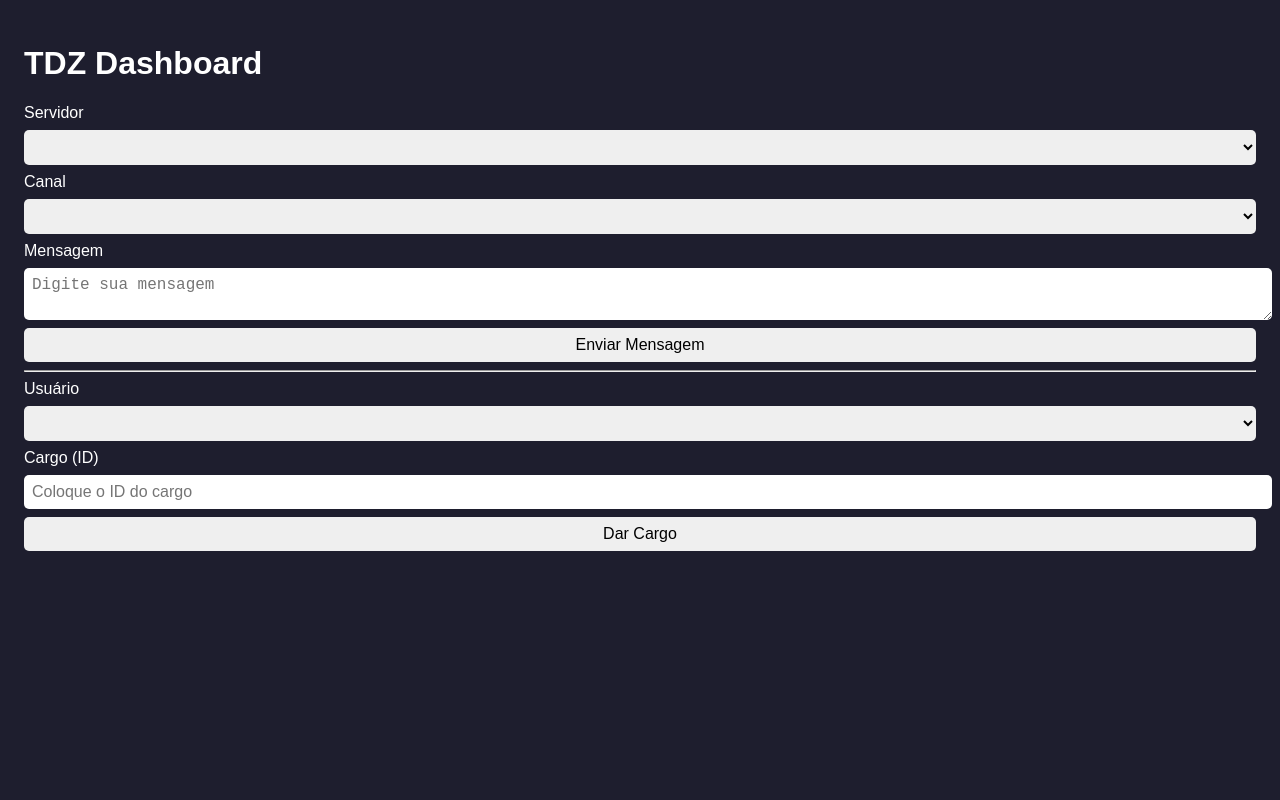
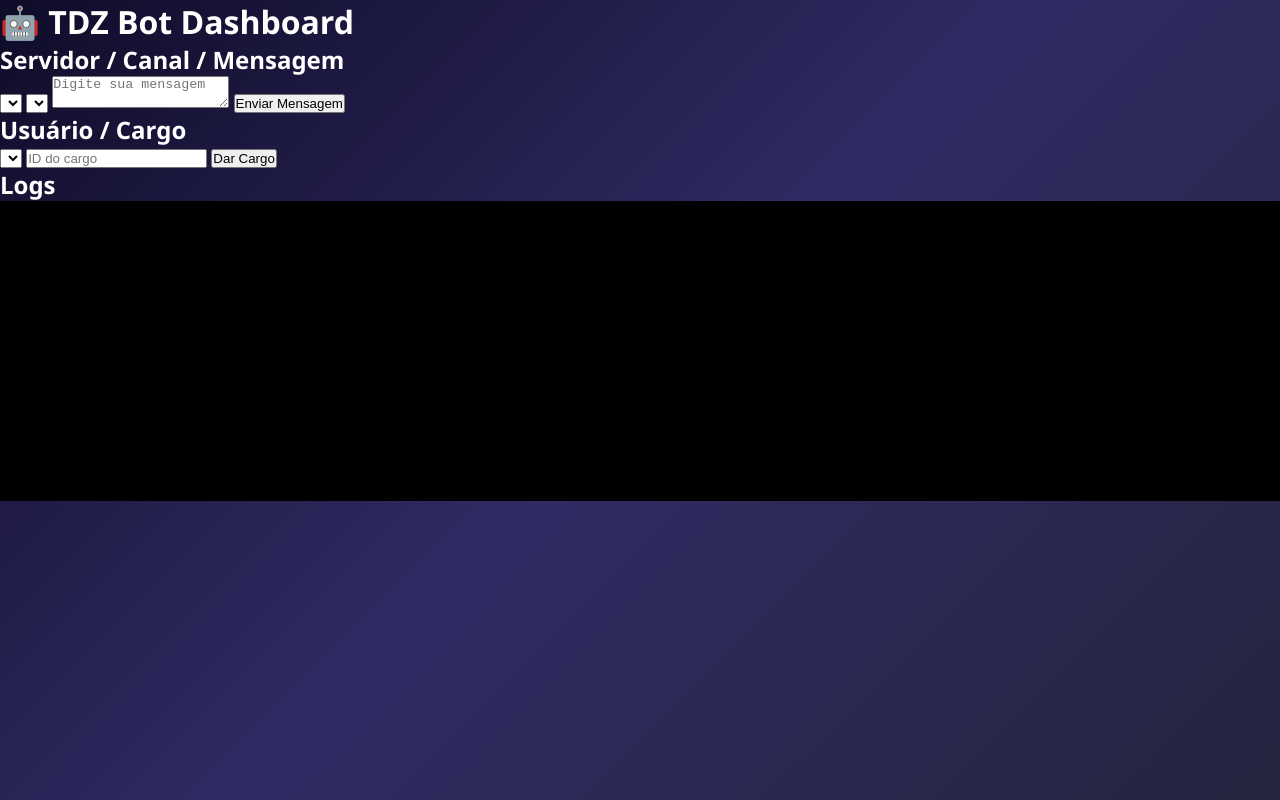
Before and after one commit to devpordiversao/dashboard-tdz, a website: page public/index.html in a window 1280 px wide. Drawn offline with Linux system fonts and the light colour scheme; no server answers.

Commit message:
Update index.html

```diff
--- a/public/index.html
+++ b/public/index.html
@@ -1,40 +1,38 @@
+<!-- public/index.html -->
 <!DOCTYPE html>
 <html lang="pt-BR">
 <head>
 <meta charset="UTF-8">
 <meta name="viewport" content="width=device-width, initial-scale=1.0">
 <title>TDZ Bot Dashboard</title>
-<style>
-body{font-family:sans-serif;background:#1e1e2e;color:#fff;padding:1rem}
-select,input,textarea,button{display:block;margin:0.5rem 0;padding:0.5rem;border-radius:5px;border:none;font-size:1rem;width:100%}
-button{cursor:pointer}
-</style>
+<link rel="stylesheet" href="style.css">
 </head>
 <body>
-<h1>TDZ Dashboard</h1>
+<h1>🤖 TDZ Bot Dashboard</h1>
 
-<label>Servidor</label>
-<select id="serverSelect"></select>
+<div class="dashboard-section">
+    <h2>Servidor / Canal / Mensagem</h2>
+    <select id="serverSelect"></select>
+    <select id="channelSelect"></select>
+    <textarea id="messageInput" placeholder="Digite sua mensagem"></textarea>
+    <button onclick="sendMessage()">Enviar Mensagem</button>
+</div>
 
-<label>Canal</label>
-<select id="channelSelect"></select>
+<div class="dashboard-section">
+    <h2>Usuário / Cargo</h2>
+    <select id="userSelect"></select>
+    <input id="roleInput" placeholder="ID do cargo">
+    <button onclick="setRole()">Dar Cargo</button>
+</div>
 
-<label>Mensagem</label>
-<textarea id="messageInput" placeholder="Digite sua mensagem"></textarea>
-<button onclick="sendMessage()">Enviar Mensagem</button>
-
-<hr>
-
-<label>Usuário</label>
-<select id="userSelect"></select>
-
-<label>Cargo (ID)</label>
-<input id="roleInput" placeholder="Coloque o ID do cargo">
-<button onclick="setRole()">Dar Cargo</button>
+<div class="dashboard-section">
+    <h2>Logs</h2>
+    <div id="logBox" style="background:#000;padding:1rem;height:300px;overflow-y:auto;color:#0f0;font-family:monospace;"></div>
+</div>
 
 <script>
-// Carrega servidores, canais e membros
-async function loadServers(){
+// Carregar servidores, canais, membros
+async function loadServers() {
     const res = await fetch('/api/servers');
     const servers = await res.json();
     const serverSelect = document.getElementById('serverSelect');
@@ -42,7 +40,7 @@ async function loadServers(){
     servers.forEach(s=>{const opt=document.createElement('option');opt.value=s.id;opt.textContent=s.name;serverSelect.appendChild(opt)});
     loadChannels();
 }
-async function loadChannels(){
+async function loadChannels() {
     const serverId=document.getElementById('serverSelect').value;
     const res=await fetch(`/api/servers/${serverId}/channels`);
     const channels=await res.json();
@@ -51,7 +49,7 @@ async function loadChannels(){
     channels.forEach(c=>{const opt=document.createElement('option');opt.value=c.id;opt.textContent=c.name;channelSelect.appendChild(opt)});
     loadMembers();
 }
-async function loadMembers(){
+async function loadMembers() {
     const serverId=document.getElementById('serverSelect').value;
     const res=await fetch(`/api/servers/${serverId}/members`);
     const members=await res.json();
@@ -59,24 +57,34 @@ async function loadMembers(){
     userSelect.innerHTML='';
     members.forEach(u=>{const opt=document.createElement('option');opt.value=u.id;opt.textContent=u.tag;userSelect.appendChild(opt)});
 }
+
 document.getElementById('serverSelect').addEventListener('change',()=>{loadChannels()});
 loadServers();
 
 // Funções de ação
-async function sendMessage(){
+async function sendMessage() {
     const guildId=document.getElementById('serverSelect').value;
     const channelId=document.getElementById('channelSelect').value;
     const message=document.getElementById('messageInput').value;
     await fetch('/api/send-message',{method:'POST',headers:{'Content-Type':'application/json'},body:JSON.stringify({guildId,channelId,message})});
-    alert('Mensagem enviada!');
+    updateLogs();
 }
-async function setRole(){
+async function setRole() {
     const guildId=document.getElementById('serverSelect').value;
     const userId=document.getElementById('userSelect').value;
     const roleId=document.getElementById('roleInput').value;
     await fetch('/api/set-role',{method:'POST',headers:{'Content-Type':'application/json'},body:JSON.stringify({guildId,userId,roleId})});
-    alert('Cargo adicionado!');
+    updateLogs();
 }
+
+// Atualizar logs
+async function updateLogs() {
+    const res = await fetch('/api/logs');
+    const logs = await res.json();
+    const logBox = document.getElementById('logBox');
+    logBox.innerHTML = logs.map(l => `<div>${l}</div>`).join('');
+}
+setInterval(updateLogs, 2000);
 </script>
 </body>
 </html>
```
